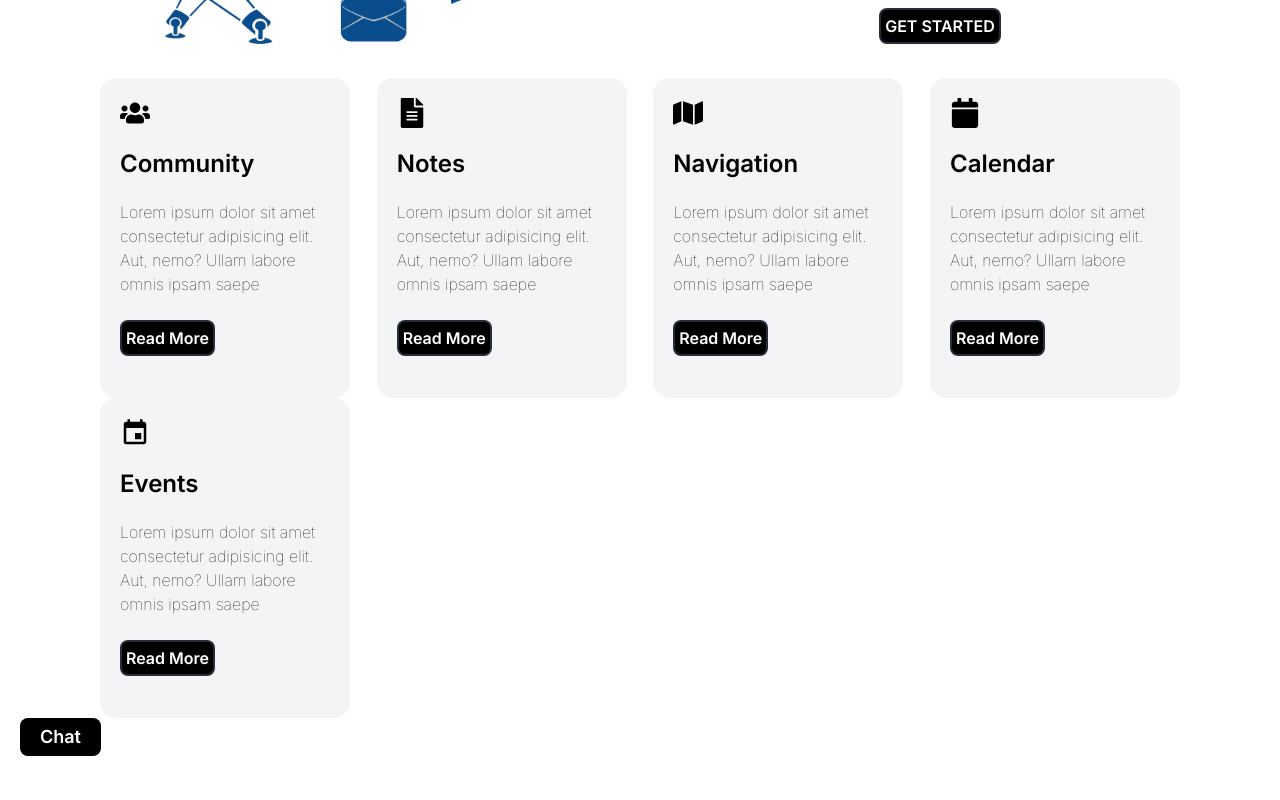
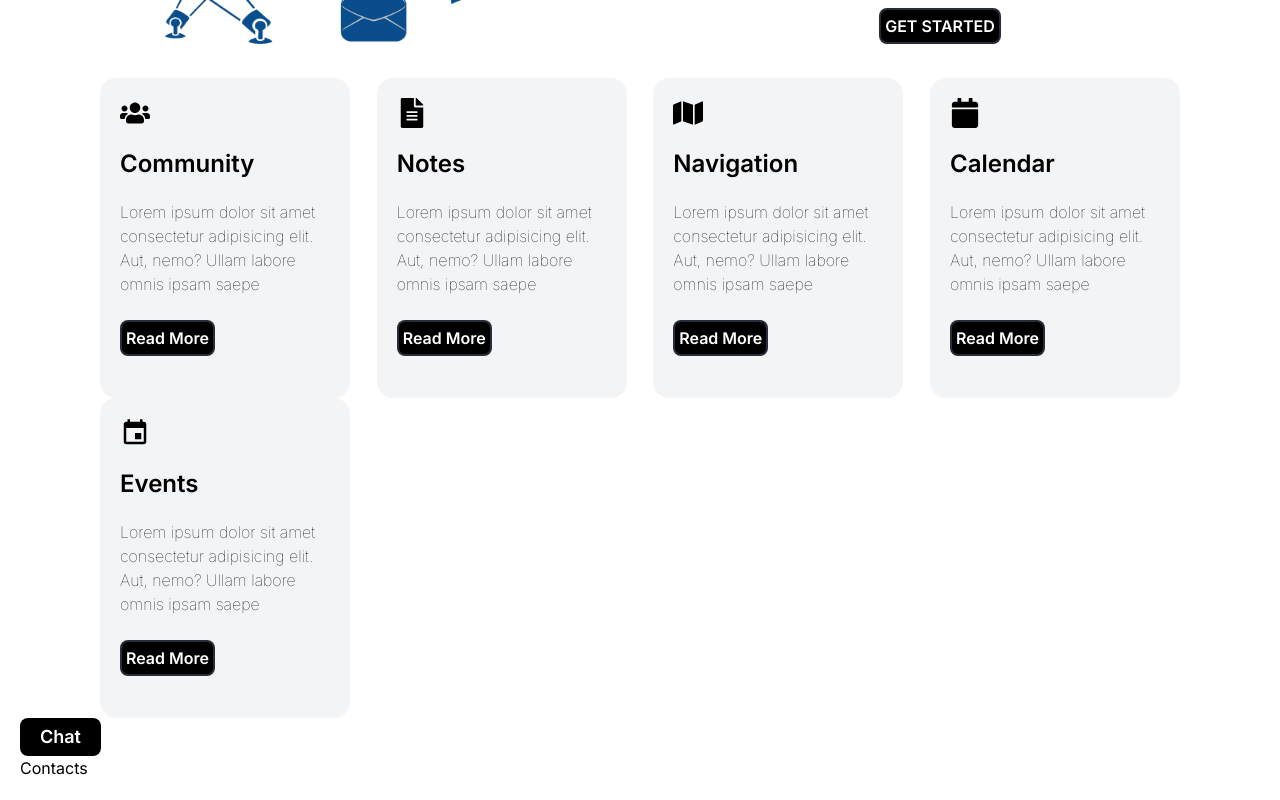
Before and after one commit to its-adityajohri/Syncronify, a Next.js app in the folder client/: page / in a window 1280 px wide. Shown: the part 654-1454 px from the top of the page. Before the commit the page ends 1430 px from the top, so only its background shows below. Built offline with nearby package versions, Linux system fonts and the light colour scheme.

Commit message:
Starting contacts

```diff
--- a/client/src/app/page.tsx
+++ b/client/src/app/page.tsx
@@ -12,6 +12,7 @@ import { MdEvent} from 'react-icons/md';
 import ChatInterface from '@/components/Chat/ChatInterface';
 import ChatButton from '@/components/Chat/ChatButton';
 import { useState } from 'react';
+import Contacts from '@/components/Contacts/Contacts';
 
 const LandingPage = () => {
   const router=useRouter();
@@ -104,6 +105,8 @@ const LandingPage = () => {
       </section>
       <ChatButton onClick={toggleChat} />
       {showChat && <ChatInterface onClose={toggleChat} />}
+      <Contacts/>
+
     </div>
 
   )
--- /dev/null
+++ b/client/src/components/Contacts/Contacts.tsx
@@ -0,0 +1,6 @@
+const Contacts = ()=>{
+    return (
+        <div>Contacts</div>
+    )
+}
+export default Contacts;
```
